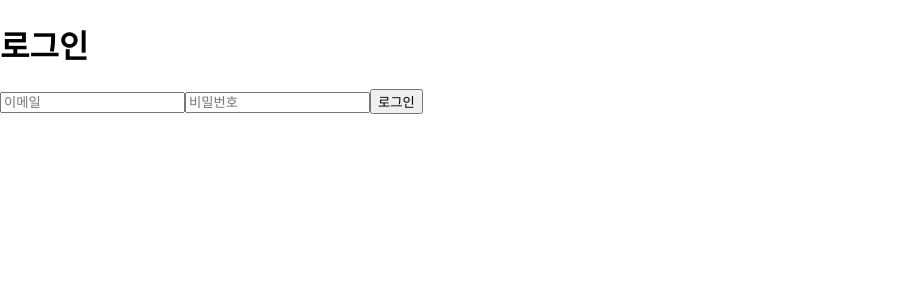
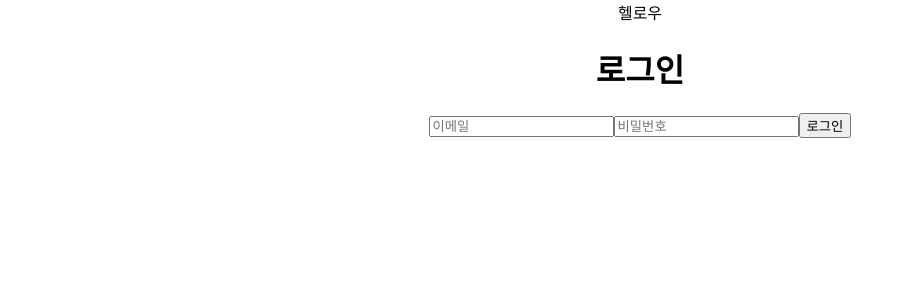
Before and after one commit to puny/amplifyapp, a React (Create React App) app: page /login in a window 1280 px wide. Shown: the top 300 px of the page, without its empty margins (0-914 px from the left). Built offline with nearby package versions, Linux system fonts and the light colour scheme.

Commit message:
hello message

```diff
--- a/src/App.js
+++ b/src/App.js
@@ -5,11 +5,14 @@ import { BrowserRouter as Router, Route, Routes } from 'react-router-dom';
 
 function App() {
   return (
-    <Router>
-      <Routes>
-        <Route path="/login" element={<LoginPage />} />
-      </Routes>
-    </Router>
+    <div className="App">
+      헬로우
+      <Router>
+        <Routes>
+          <Route path="/login" element={<LoginPage />} />
+        </Routes>
+      </Router>
+    </div>
   );
 }
 
```
